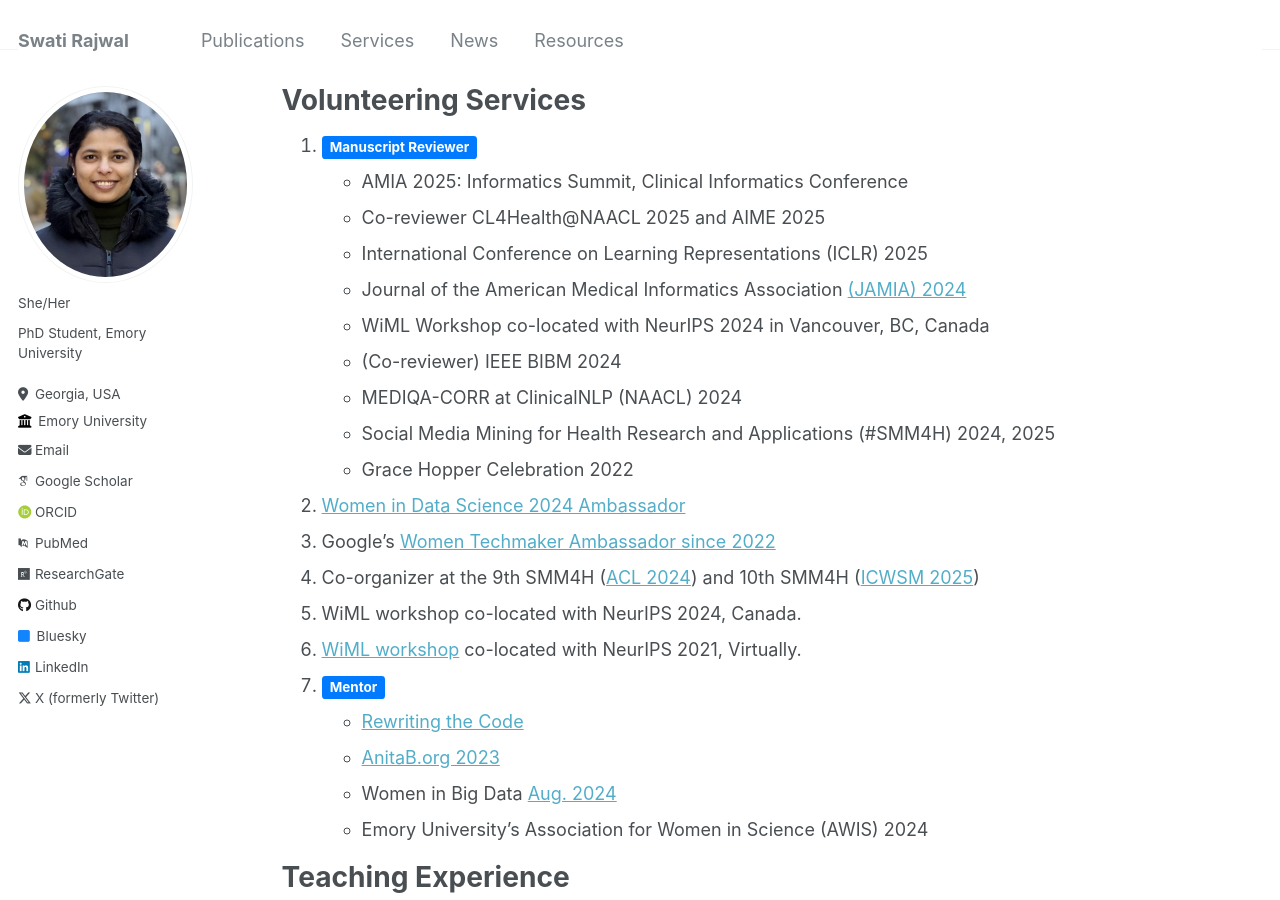
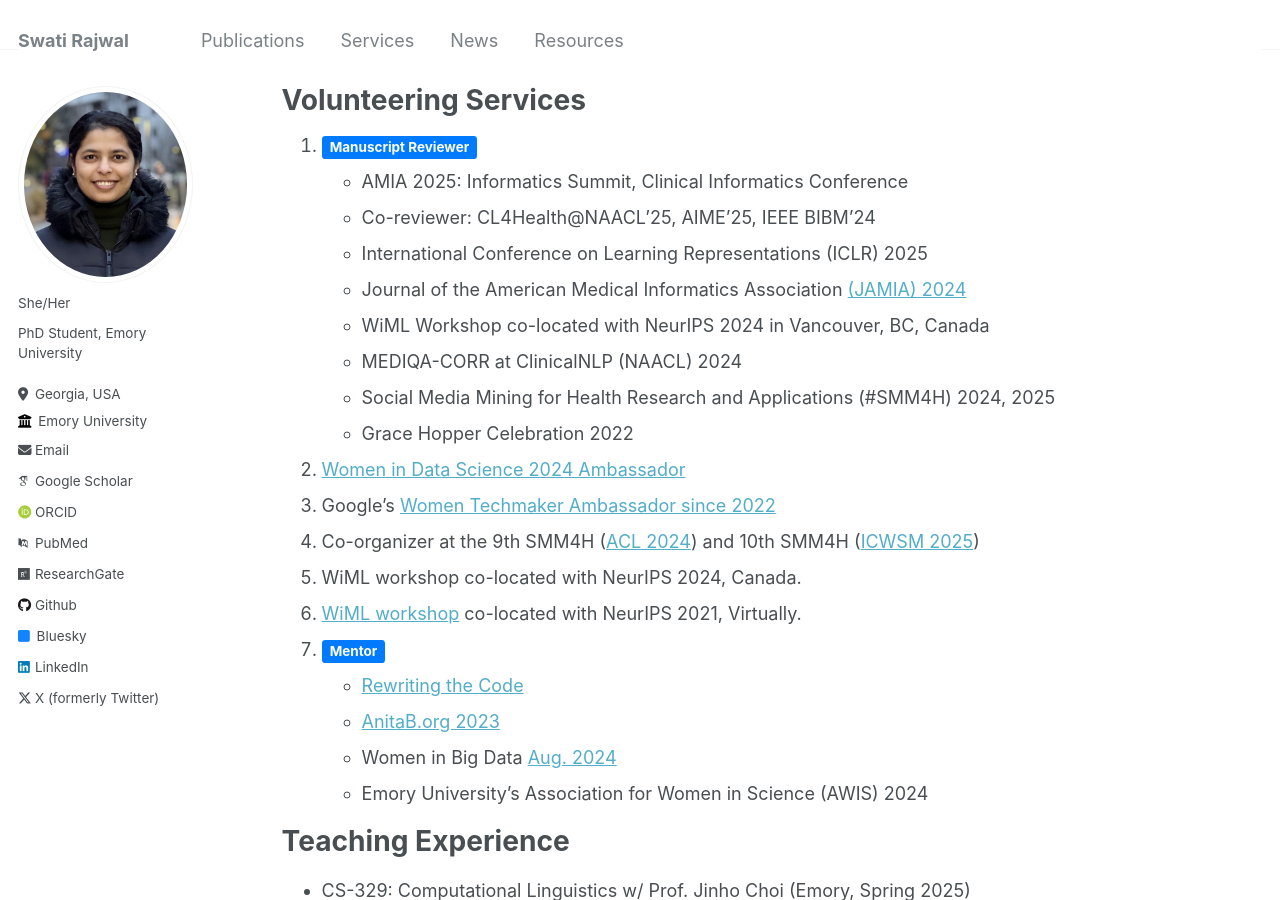
Before and after one commit to swati-rajwal/swati-rajwal.github.io, a Jekyll site: the page built from _pages/services.md, in a window 1280 px wide and 900 px high. Built offline with Jekyll 4.4.1, drawn with Linux system fonts in a browser that asks for light colours; some web fonts are replaced.

Commit message:
Update services.md

```diff
--- a/_pages/services.md
+++ b/_pages/services.md
@@ -7,11 +7,10 @@
 
 1. <span class="label label-success" style="background-color: #007bff; display: inline; padding: .2em .6em .3em; font-size: 75%; font-weight: bold; line-height: 1; color: #ffffff; text-align: center; white-space: nowrap; vertical-align: baseline; border-radius: .25em;">Manuscript Reviewer</span>
    * AMIA 2025: Informatics Summit, Clinical Informatics Conference
-   * Co-reviewer CL4Health@NAACL 2025 and AIME 2025
+   * Co-reviewer: CL4Health@NAACL'25, AIME'25, IEEE BIBM'24
    * International Conference on Learning Representations (ICLR) 2025
    * Journal of the American Medical Informatics Association <a href="https://fdslive.oup.com/www.oup.com/academic/pdf/reviewer-certificate/jamia-12481742867999068944_cert.pdf" target="_blank">(JAMIA) 2024</a>
    * WiML Workshop co-located with NeurIPS 2024 in Vancouver, BC, Canada
-   * (Co-reviewer) IEEE BIBM 2024
    * MEDIQA-CORR at ClinicalNLP (NAACL) 2024
    * Social Media Mining for Health Research and Applications (#SMM4H) 2024, 2025
    * Grace Hopper Celebration 2022
```
